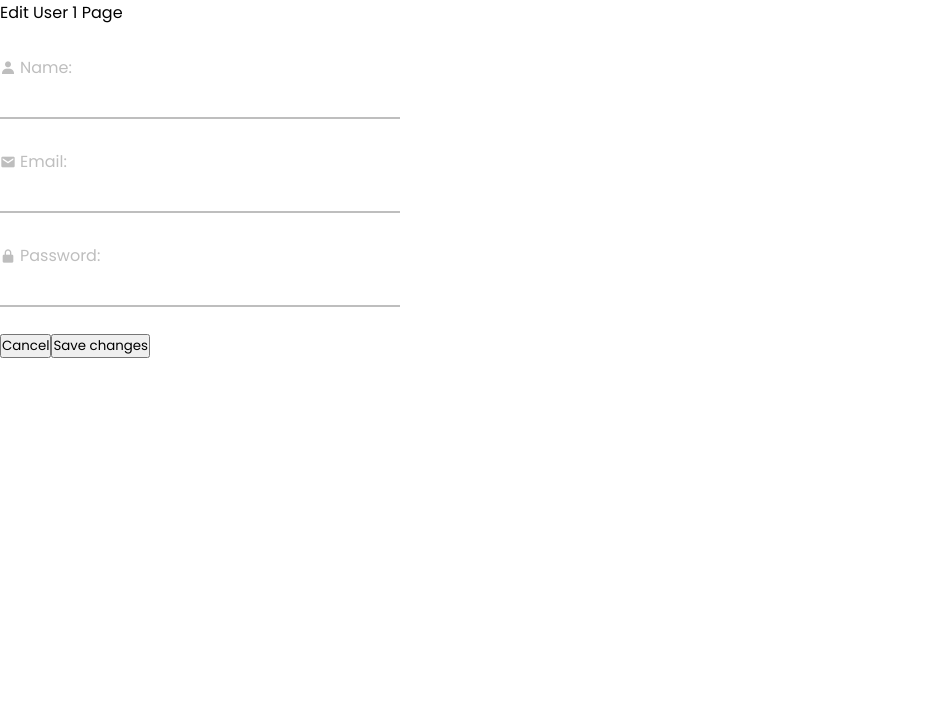
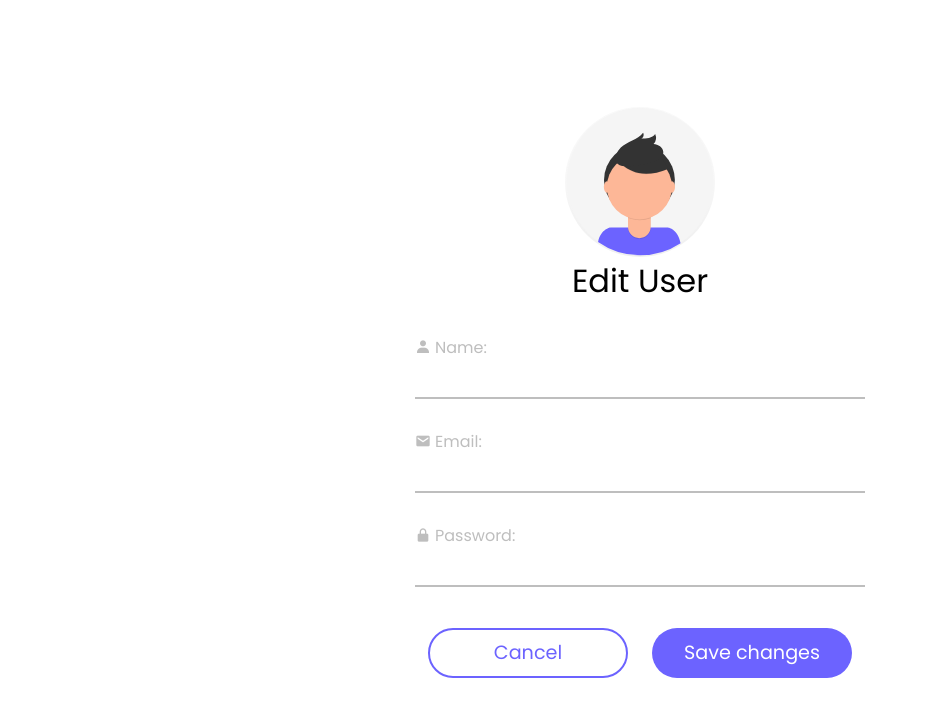
Before and after one commit to lramos33/challenge-meuguru, a React (Vite) app in the folder app/frontend/: page /users/1 in a window 1280 px wide. Shown: the top 716 px of the page, without its empty margins (0-928 px from the left). Built offline with nearby package versions, Linux system fonts and the light colour scheme; no server answers.

Commit message:
:sparkles: fronend: add edituser styles

```diff
--- a/app/frontend/public/styles/index.css
+++ b/app/frontend/public/styles/index.css
@@ -23,6 +23,12 @@ button {
   max-width: 100vw;
 }
 
+.avatar__img {
+  display: block;
+  margin: 0 auto;
+  width: 150px;
+}
+
 /*=============== SIGN UP PAGE ===============*/
 
 .signup__container {
@@ -34,12 +40,6 @@ button {
   justify-content: center;
   padding: 0 2rem;
   width: 100vw;
-}
-
-.avatar__img {
-  display: block;
-  margin: 0 auto;
-  width: 150px;
 }
 
 .signup__title {
@@ -71,10 +71,63 @@ button {
   width: 300px;
 }
 
+/*=============== EDIT USER PAGE ===============*/
+
+.edituser__container {
+  align-items: center;
+  column-gap: 7rem;
+  display: flex;
+  flex-direction: column;
+  height: 100vh;
+  justify-content: center;
+  padding: 0 2rem;
+  width: 100vw;
+}
+
+.edituser__title {
+  font-size: 2rem;
+  text-align: center;
+}
+
+.edituser__failed {
+  color: red;
+  font-size: 1rem;
+  margin-bottom: 1rem;
+}
+
+.edituser__btn_div {
+  display: flex;
+  column-gap: 1.5rem;
+}
+
+.edituser__cancel_btn {
+  background-color: #fff;
+  border: solid 2px #6C63FF;
+  border-radius: 25px;
+  color: #6C63FF;
+  font-size: 1.2rem;
+  height: 50px;
+  margin: 1rem 0;
+  outline: none;
+  width: 200px;
+}
+
+.edituser__submit_btn {
+  background-color: #6C63FF;
+  border: none;
+  border-radius: 25px;
+  color: #fff;
+  font-size: 1.2rem;
+  height: 50px;
+  margin: 1rem 0;
+  outline: none;
+  width: 200px;
+}
+
 /*=============== FORMS COMPONENT ===============*/
 
 form {
-  width: 400px;
+  width: 450px;
 }
 
 .forms__input_div {
--- a/app/frontend/src/pages/EditUser.tsx
+++ b/app/frontend/src/pages/EditUser.tsx
@@ -43,26 +43,33 @@ function EditUser() {
   };
 
   return (
-    <>
-      <p>{ `Edit User ${id} Page` }</p>
+    <div className="page_content">
+      <div className="edituser__container">
+        <img className="avatar__img" src="../../public/img/avatar.svg" alt="avatar" />
+        <p className="edituser__title">Edit User</p>
         <UserForms
           formData={formData}
           setFormData={setFormData}
         />
+        { (failedRequest) ? <p className="edituser__failed">{ failedRequestMessage }</p> : null }
+        <div className="edituser__btn_div">
           <button
+            className="edituser__cancel_btn"
             type="submit"
             onClick={cancelForm}
           >
             Cancel
           </button>
           <button
+            className="edituser__submit_btn"
             type="submit"
             onClick={(event) => submitForm(event)}
           >
             Save changes
           </button>
-      { (failedRequest) ? <p>{ failedRequestMessage }</p> : null }
-    </>
+        </div>
+      </div>
+    </div>
   );
 }
 
```
Lines whose indentation alone changed are shown as unchanged.
